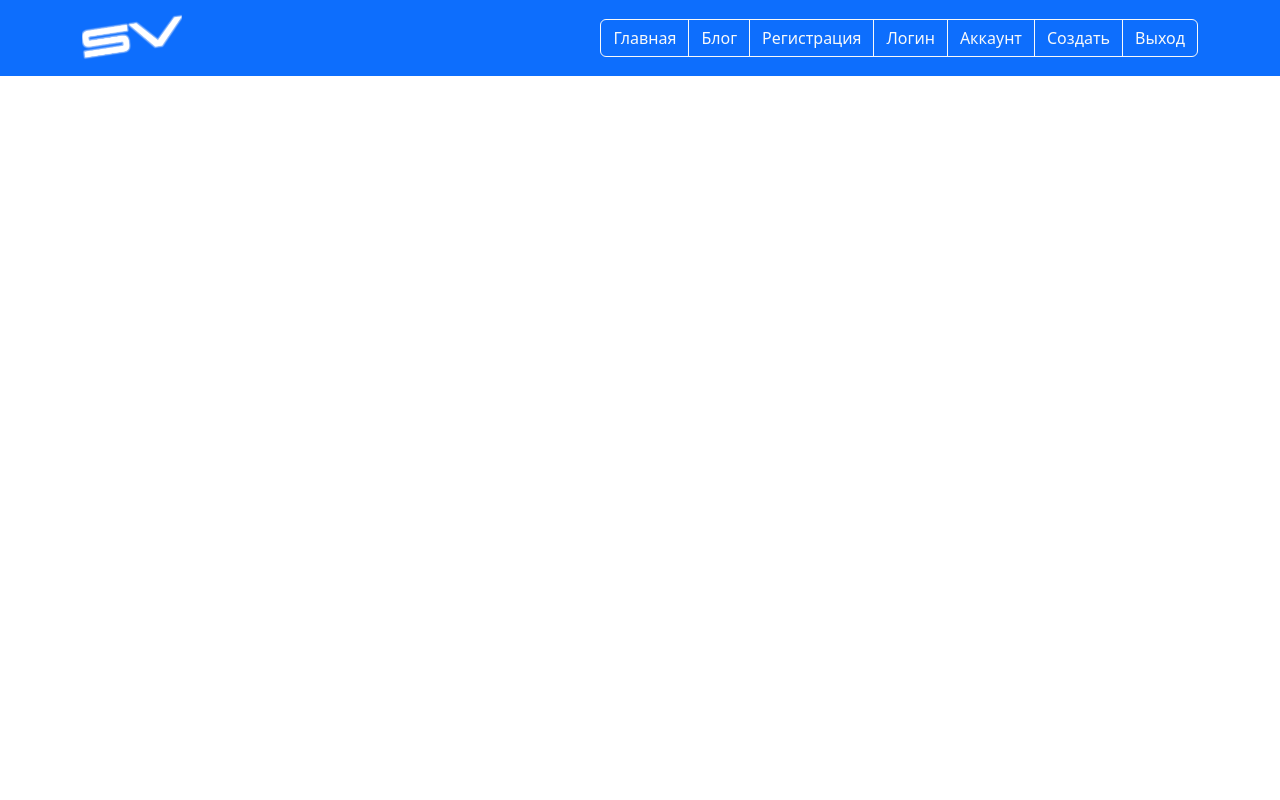
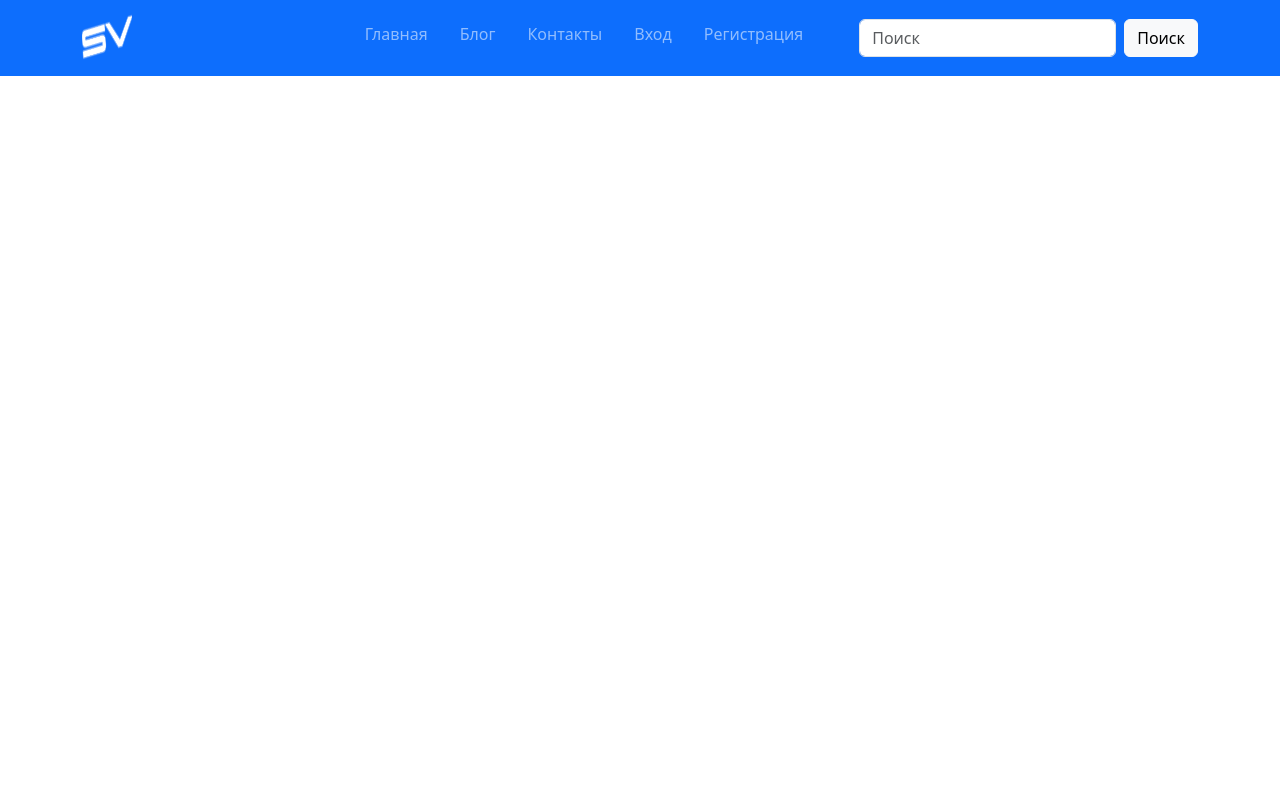
Before and after one commit to Vadimgrig2012/my_blog, a Flask app: template templates/layout.html in a window 1280 px wide. Run offline with Flask 2, Linux system fonts and the light colour scheme; the template is opened without the code that fills it, so the values that code supplies are empty.

Commit message:
Add photo, html

```diff
--- a/templates/layout.html
+++ b/templates/layout.html
@@ -15,56 +15,65 @@
         {% endif %}
     {% endblock title %}
 </head>
-<body class="d-flex flex-column h-100">
-    <div class="wrapper">
-
+<body>
     {% block menu %}
-
-        <nav class="navbar navbar-dark fixed-top bg-primary">
+    <nav class="navbar fixed-top navbar-expand-md navbar-dark bg-primary">
         <div class="container">
-                <a class="navbar-brand" href="#">
-                  <img src="/static/favicon/favicon.png" alt="" width="100" height="50">
+            <a href="" class="navbar-brand">
+                <img src="/static/favicon/favicon.png" alt="Bootstrap" width="50" height="50">
             </a>
-                <div class="btn-group" role="group" aria-label="Basic outlined example">
-                    <a class="btn btn-outline-light" href="#" role="button">Главная</a>
-                    <a class="btn btn-outline-light" href="#" role="button">Блог</a>
-                    <a class="btn btn-outline-light" href="#" role="button">Регистрация</a>
-                    <a class="btn btn-outline-light" href="#" role="button">Логин</a>
-                    <a class="btn btn-outline-light" href="#" role="button">Аккаунт</a>
-                    <a class="btn btn-outline-light" href="#" role="button">Создать</a>
-                    <a class="btn btn-outline-light" href="#" role="button">Выход</a>
+            <button class="navbar-toggler" type="button" data-bs-toggle="collapse" data-bs-target="#navbarContent" aria-controls="navbarContent" aria-expanded="false">
+                <span class="navbar-toggler-icon"></span>
+            </button>
+            <div class="collapse navbar-collapse" id="navbarContent">
+                <ul class="navbar-nav ms-auto mb-2 me-5">
+                    <li class="nav-item">
+                        <a href="#" class="nav-link me-3">Главная</a>
+                    </li>
+                    <li class="nav-item">
+                        <a href="#" class="nav-link me-3">Блог</a>
+                    </li>
+                    <li class="nav-item">
+                        <a href="#" class="nav-link me-3">Контакты</a>
+                    </li>
+                    <li class="nav-item">
+                        <a href="#" class="nav-link me-3">Вход</a>
+                    </li>
+                    <li class="nav-item">
+                        <a href="#" class="nav-link">Регистрация</a>
+                    </li>
+                </ul>
+                <form action="" class="d-flex">
+                    <input type="search" placeholder="Поиск" class="form-control me-2">
+                    <button class="btn btn-light">Поиск</button>
+                </form>
             </div>
         </div>
+
     </nav>
+    {% endblock menu %}
 
 
-        {% endblock menu %}
+    {% block mainpage %}
+
+    {% endblock mainpage %}
+
+
 
 
     {% block content %}
 
 
-
     {% endblock content %}
 
-        <div class="content">
-            Привет
-        </div>
 
-        {% block mainpage %}
-
-
-
-        {% endblock mainpage %}
 
 
     {% block footer %}
 
 
-
     {% endblock footer %}
 
-    </div>
     <script src="https://cdn.jsdelivr.net/npm/bootstrap@5.3.0-alpha3/dist/js/bootstrap.bundle.min.js" integrity="sha384-ENjdO4Dr2bkBIFxQpeoTz1HIcje39Wm4jDKdf19U8gI4ddQ3GYNS7NTKfAdVQSZe" crossorigin="anonymous"></script>
 </body>
 </html>
```
Also changed, not shown: templates/index.html (+22 -3 lines), 2 other files. Lines whose indentation alone changed are shown as unchanged.
